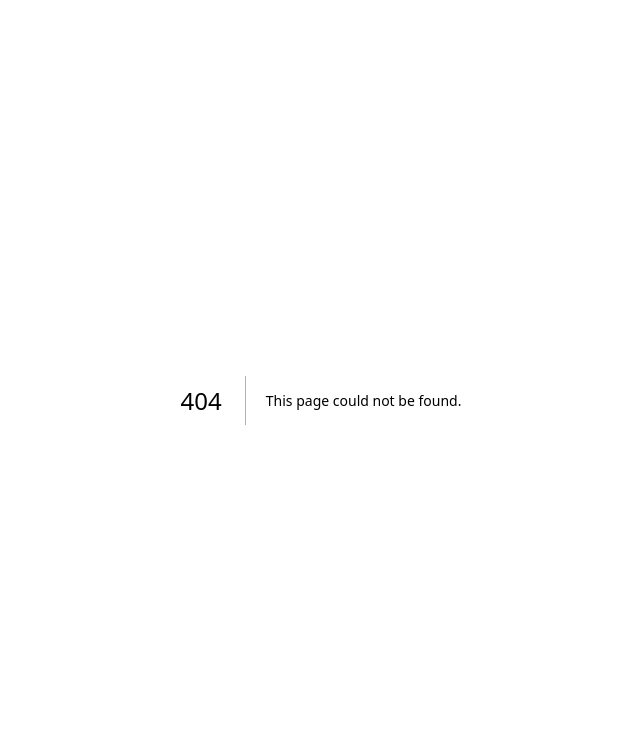
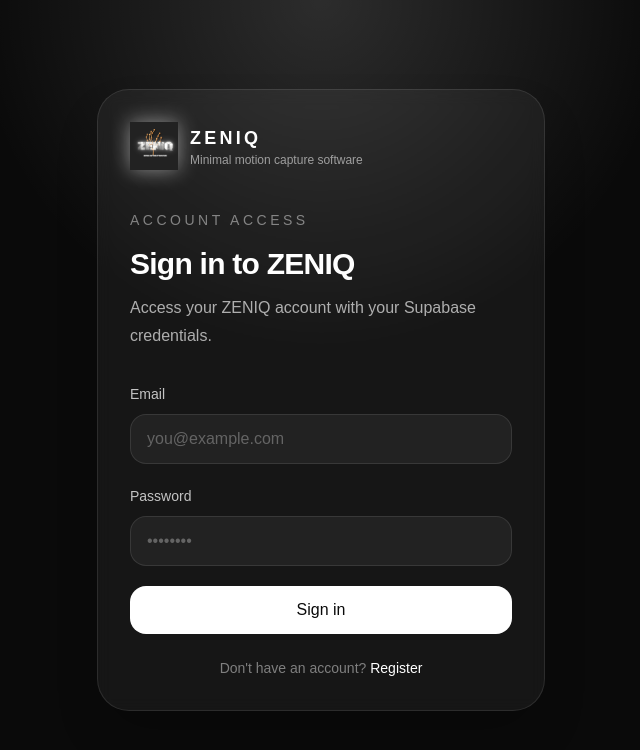
Before and after one commit to s0mad3y/Zeniq, a Next.js app: page /login in a window 1280 px wide. Before the commit this address had no page. Shown: the top 750 px of the page, without its empty margins (319-959 px from the left). Built offline with nearby package versions, Linux system fonts and the light colour scheme.

Commit message:
Add login flow

```diff
--- /dev/null
+++ b/app/login/actions.ts
@@ -0,0 +1,196 @@
+"use server";
+
+import { revalidatePath } from "next/cache";
+import { headers } from "next/headers";
+import { redirect } from "next/navigation";
+import { createClient } from "@/lib/supabase/server";
+
+export type LoginState = {
+  error?: string;
+};
+
+export type RegisterState = {
+  error?: string;
+  success?: string;
+};
+
+function getString(formData: FormData, key: string) {
+  const value = formData.get(key);
+  return typeof value === "string" ? value.trim() : "";
+}
+
+function isSafeRedirectPath(value: string) {
+  return (
+    value.startsWith("/") &&
+    !value.startsWith("//") &&
+    !value.includes("\\")
+  );
+}
+
+function isValidEmail(email: string) {
+  return /^[^\s@]+@[^\s@]+\.[^\s@]+$/.test(email);
+}
+
+function isValidPassword(password: string) {
+  return password.length >= 8;
+}
+
+function isEmailRateLimitError(error: {
+  code?: string;
+  status?: number;
+}) {
+  return (
+    error.code === "over_email_send_rate_limit" ||
+    error.status === 429
+  );
+}
+
+export async function login(
+  _previousState: LoginState,
+  formData: FormData,
+): Promise<LoginState> {
+  const email = getString(formData, "email");
+  const password = getString(formData, "password");
+
+  if (!email || !password) {
+    return { error: "Enter both email and password." };
+  }
+
+  if (!isValidEmail(email)) {
+    return { error: "Enter a valid email address." };
+  }
+
+  try {
+    const supabase = await createClient();
+
+    const { error } = await supabase.auth.signInWithPassword({
+      email,
+      password,
+    });
+
+    if (error) {
+      console.error("Supabase login failed", error);
+
+      return {
+        error: "Unable to sign in with those credentials.",
+      };
+    }
+  } catch (error) {
+    console.error("Supabase login failed", error);
+
+    return {
+      error: "Unable to sign in. Please try again.",
+    };
+  }
+
+  revalidatePath("/account");
+  redirect("/account");
+}
+
+export async function register(
+  _previousState: RegisterState,
+  formData: FormData,
+): Promise<RegisterState> {
+  const email = getString(formData, "email");
+  const password = getString(formData, "password");
+  const confirmPassword = getString(
+    formData,
+    "confirmPassword",
+  );
+
+  if (!email || !password || !confirmPassword) {
+    return {
+      error:
+        "Enter email, password, and password confirmation.",
+    };
+  }
+
+  if (!isValidEmail(email)) {
+    return { error: "Enter a valid email address." };
+  }
+
+  if (!isValidPassword(password)) {
+    return {
+      error: "Password must be at least 8 characters.",
+    };
+  }
+
+  if (password !== confirmPassword) {
+    return { error: "Passwords do not match." };
+  }
+
+  let hasSession = false;
+
+  try {
+    const requestHeaders = await headers();
+    const origin = requestHeaders.get("origin");
+
+    if (!origin) {
+      throw new Error(
+        "Missing request origin for email confirmation redirect.",
+      );
+    }
+
+    const supabase = await createClient();
+
+    const { data, error } = await supabase.auth.signUp({
+      email,
+      password,
+      options: {
+        emailRedirectTo: `${origin}/auth/callback?next=/`,
+      },
+    });
+
+    if (error) {
+      console.error("Supabase registration failed", error);
+
+      if (isEmailRateLimitError(error)) {
+        return {
+          error:
+            "Too many confirmation emails were requested. Please wait a few minutes and try again.",
+        };
+      }
+
+      return {
+        error:
+          "Unable to create an account. Please check your details and try again.",
+      };
+    }
+
+    hasSession = Boolean(data.session);
+  } catch (error) {
+    console.error("Supabase registration failed", error);
+
+    return {
+      error:
+        "Unable to create an account. Please try again.",
+    };
+  }
+
+  if (hasSession) {
+    revalidatePath("/account");
+    redirect("/account");
+  }
+
+  return {
+    success:
+      "Account created. Check your email to confirm your address before signing in.",
+  };
+}
+
+export async function signOut(formData?: FormData) {
+  const redirectTo = formData
+    ? getString(formData, "redirectTo")
+    : "";
+
+  const safeRedirectTo = isSafeRedirectPath(redirectTo)
+    ? redirectTo
+    : "/login";
+
+  const supabase = await createClient();
+
+  await supabase.auth.signOut();
+
+  revalidatePath("/");
+  redirect(safeRedirectTo);
+}
--- /dev/null
+++ b/app/login/login-form.tsx
@@ -0,0 +1,69 @@
+"use client";
+
+import { useActionState } from "react";
+import { login, type LoginState } from "./actions";
+
+const initialState: LoginState = {};
+
+export function LoginForm() {
+  const [state, formAction, pending] = useActionState(
+    login,
+    initialState,
+  );
+
+  return (
+    <form action={formAction} className="mt-8 space-y-5">
+      <div>
+        <label
+          htmlFor="email"
+          className="text-sm font-medium text-white/75"
+        >
+          Email
+        </label>
+
+        <input
+          id="email"
+          name="email"
+          type="email"
+          autoComplete="email"
+          required
+          placeholder="you@example.com"
+          className="mt-2 w-full rounded-2xl border border-white/10 bg-white/5 px-4 py-3 text-white outline-none transition placeholder:text-white/30 focus:border-white/30 focus:bg-white/10"
+        />
+      </div>
+
+      <div>
+        <label
+          htmlFor="password"
+          className="text-sm font-medium text-white/75"
+        >
+          Password
+        </label>
+
+        <input
+          id="password"
+          name="password"
+          type="password"
+          autoComplete="current-password"
+          required
+          placeholder="••••••••"
+          className="mt-2 w-full rounded-2xl border border-white/10 bg-white/5 px-4 py-3 text-white outline-none transition placeholder:text-white/30 focus:border-white/30 focus:bg-white/10"
+        />
+      </div>
+
+      {state.error ? (
+        <p className="rounded-2xl border border-red-400/20 bg-red-400/10 px-4 py-3 text-sm text-red-200">
+          {state.error}
+        </p>
+      ) : null}
+
+      <button
+        type="submit"
+        disabled={pending}
+        className="w-full rounded-2xl bg-white px-4 py-3 font-medium text-neutral-950 transition hover:bg-white/90 disabled:cursor-not-allowed disabled:opacity-50"
+      >
+        {pending ? "Signing in..." : "Sign in"}
+      </button>
+    </form>
+  );
+}
--- /dev/null
+++ b/app/login/page.tsx
@@ -0,0 +1,71 @@
+import Link from "next/link";
+import { LoginForm } from "./login-form";
+
+type LoginPageProps = {
+  searchParams: Promise<{ authError?: string }>;
+};
+
+export default async function LoginPage({
+  searchParams,
+}: LoginPageProps) {
+  const { authError } = await searchParams;
+
+  return (
+    <main className="min-h-screen bg-neutral-950 text-white">
+      <div className="absolute inset-0 bg-[radial-gradient(circle_at_top,rgba(255,255,255,0.14),transparent_34%)]" />
+
+      <div className="relative mx-auto flex min-h-screen max-w-7xl items-center justify-center px-6 py-16 lg:px-8">
+        <div className="w-full max-w-md rounded-[2rem] border border-white/10 bg-white/5 p-8 shadow-2xl backdrop-blur">
+          <Link href="/" className="flex items-center gap-3">
+            <img
+              src="/logo.png"
+              alt="ZENIQ logo"
+              className="h-12 object-contain drop-shadow-[0_0_10px_rgba(255,255,255,0.5)]"
+            />
+
+            <div>
+              <p className="text-lg font-semibold tracking-[0.18em]">
+                ZENIQ
+              </p>
+              <p className="text-xs text-white/55">
+                Minimal motion capture software
+              </p>
+            </div>
+          </Link>
+
+          <div className="mt-10">
+            <p className="text-sm uppercase tracking-[0.25em] text-white/45">
+              Account access
+            </p>
+
+            <h1 className="mt-4 text-3xl font-semibold tracking-tight">
+              Sign in to ZENIQ
+            </h1>
+
+            <p className="mt-3 leading-7 text-white/65">
+              Access your ZENIQ account with your Supabase credentials.
+            </p>
+          </div>
+
+          <LoginForm />
+
+          {authError ? (
+            <p className="mt-5 rounded-2xl border border-red-400/20 bg-red-400/10 px-4 py-3 text-sm text-red-200">
+              Authentication failed. Please try signing in again.
+            </p>
+          ) : null}
+
+          <p className="mt-6 text-center text-sm text-white/45">
+            Don&apos;t have an account?{" "}
+            <Link
+              href="/register"
+              className="font-medium text-white transition hover:text-white/75"
+            >
+              Register
+            </Link>
+          </p>
+        </div>
+      </div>
+    </main>
+  );
+}
```
